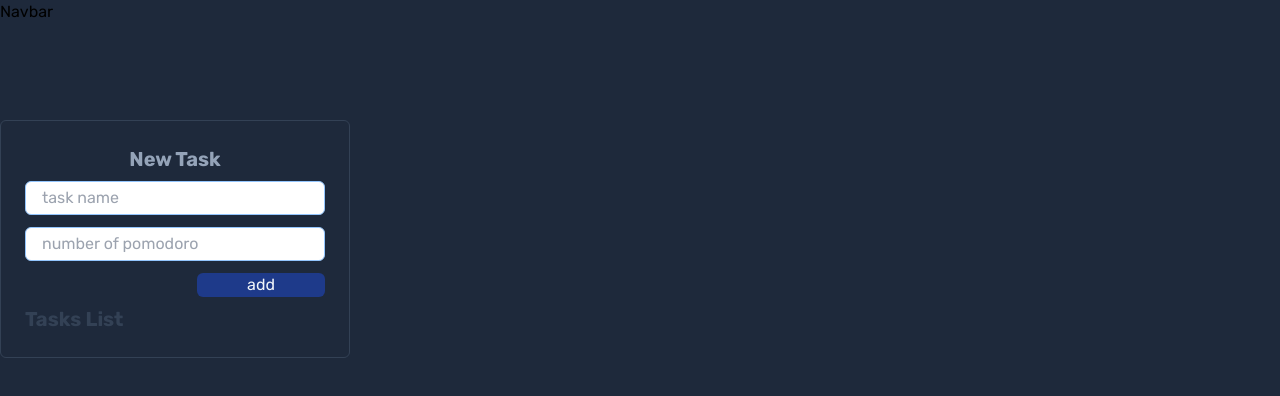
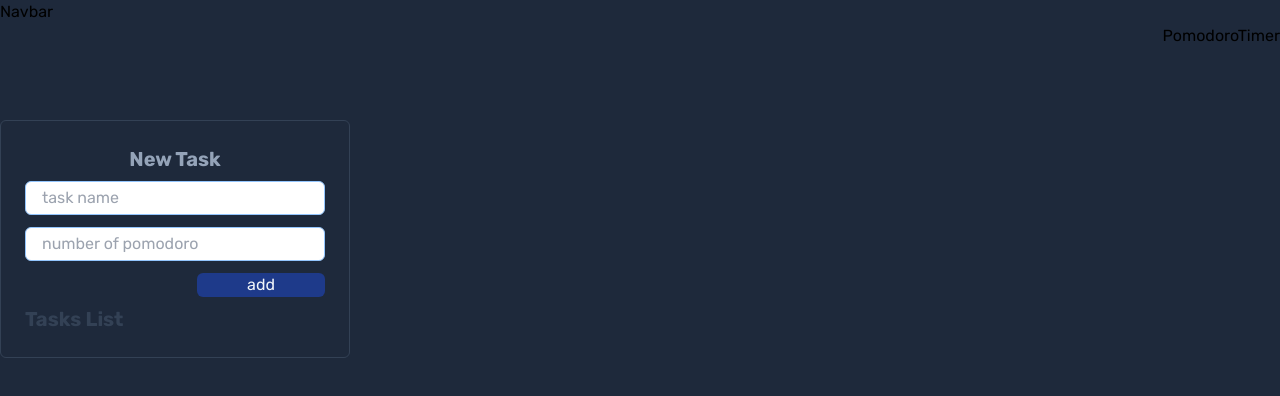
Before and after one commit to hsn2903/s-productivity, a React (Create React App) app: page / in a window 1280 px wide. Shown: the top 396 px of the page. Built offline with nearby package versions, Linux system fonts and the light colour scheme.

Commit message:
add pomodoro timer

```diff
--- a/src/App.js
+++ b/src/App.js
@@ -1,11 +1,15 @@
-import { Navbar } from "./components";
+import { Navbar, PomodoroTimer } from "./components";
+
 import { TasksPage } from "./pages";
 
 function App() {
   return (
     <div>
       <Navbar />
-      <TasksPage />
+      <div className="flex container mx-auto">
+        <TasksPage />
+        <PomodoroTimer />
+      </div>
     </div>
   );
 }
--- a/src/components/index.js
+++ b/src/components/index.js
@@ -1,5 +1,6 @@
 import TaskItem from "./tasks/TaskItem";
 import Navbar from "./navbar/Navbar";
 import Alert from "./alert/Alert";
+import PomodoroTimer from "./pomodoro-timer/PomodoroTimer";
 
-export { Navbar, Alert, TaskItem };
+export { Navbar, Alert, TaskItem, PomodoroTimer };
--- /dev/null
+++ b/src/components/pomodoro-timer/PomodoroTimer.js
@@ -0,0 +1,7 @@
+import React from "react";
+
+const PomodoroTimer = () => {
+  return <div>PomodoroTimer</div>;
+};
+
+export default PomodoroTimer;
```
